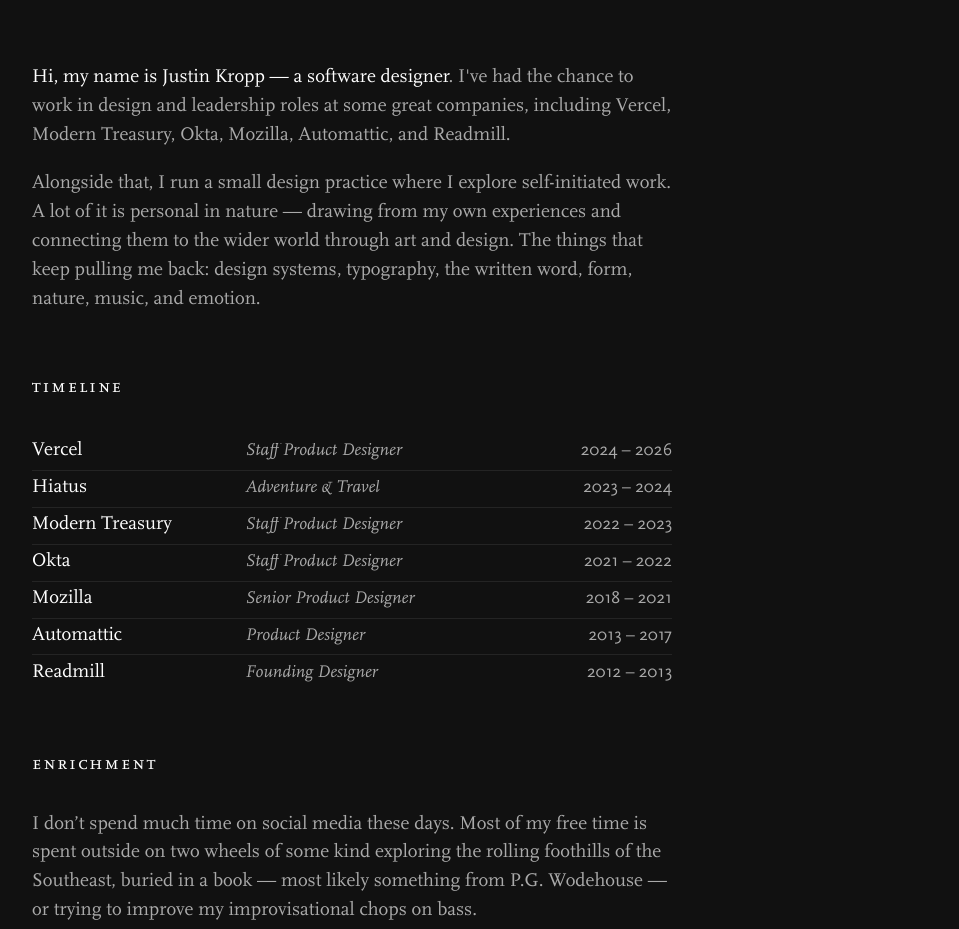
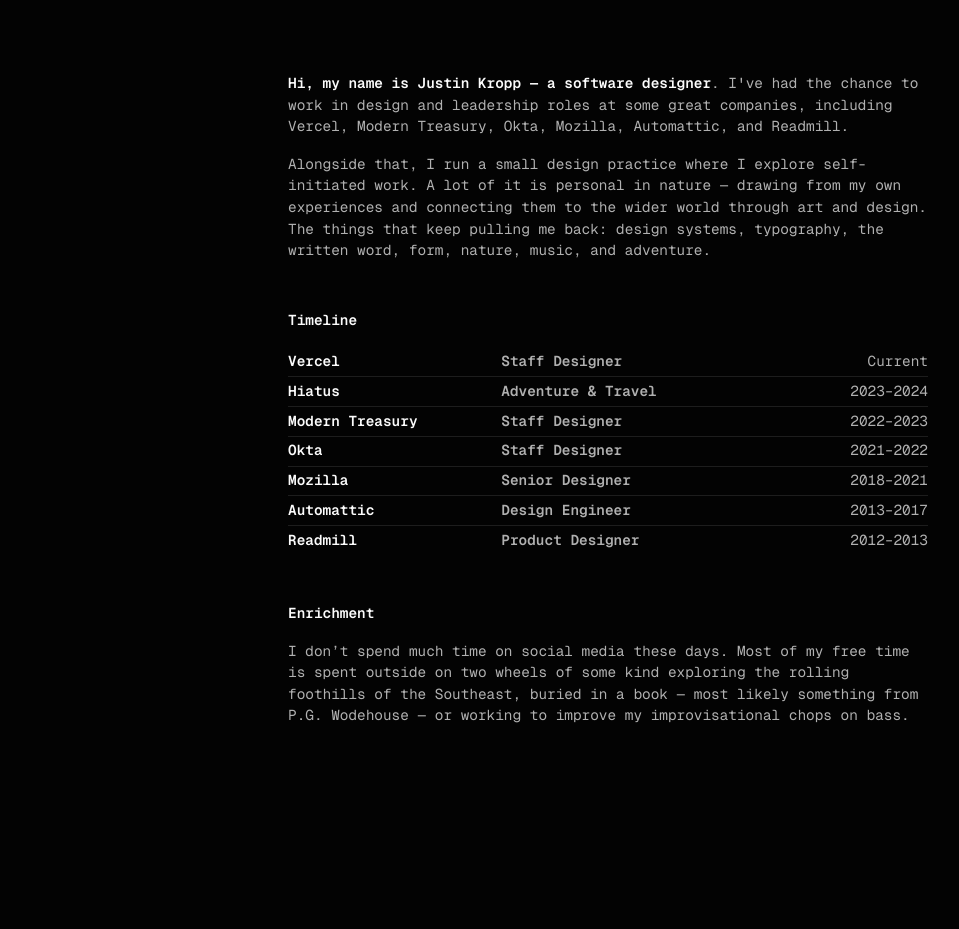
Before and after one commit to justinkropp/justinkropp, a website: page index.html in a window 1280 px wide. Shown: the whole page, without its empty margins (32-991 px from the left). After the commit the page ends 800 px from the top, so only its background shows below. Drawn offline with Linux system fonts and the light colour scheme.

Commit message:
Switch to Geist fonts and add line-by-line text cascade
Replace the Scala webfonts with Geist and Geist Mono variable fonts, and
animate page text in line by line on load using Motion.

Co-Authored-By: Claude Opus 5.5 <noreply@anthropic.com>

```diff
--- a/index.html
+++ b/index.html
@@ -22,7 +22,7 @@
                     nature — drawing from my own experiences and connecting them
                     to the wider world through art and design. The things that
                     keep pulling me back: design systems, typography, the
-                    written word, form, nature, music, and emotion.
+                    written word, form, nature, music, and adventure.
                 </p>
             </section>
             <section class="timeline">
@@ -32,38 +32,38 @@
                 <ul>
                     <li>
                         <h2>Vercel</h2>
-                        <h3>Staff Product Designer</h3>
-                        <p>2024 &ndash; 2026</p>
+                        <h3>Staff Designer</h3>
+                        <p>Current</p>
                     </li>
                     <li>
                         <h2>Hiatus</h2>
                         <h3>Adventure &amp; Travel</h3>
-                        <p>2023 &ndash; 2024</p>
+                        <p>2023&ndash;2024</p>
                     </li>
                     <li>
                         <h2>Modern Treasury</h2>
-                        <h3>Staff Product Designer</h3>
-                        <p>2022 &ndash; 2023</p>
+                        <h3>Staff Designer</h3>
+                        <p>2022&ndash;2023</p>
                     </li>
                     <li>
                         <h2>Okta</h2>
-                        <h3>Staff Product Designer</h3>
-                        <p>2021 &ndash; 2022</p>
+                        <h3>Staff Designer</h3>
+                        <p>2021&ndash;2022</p>
                     </li>
                     <li>
                         <h2>Mozilla</h2>
-                        <h3>Senior Product Designer</h3>
-                        <p>2018 &ndash; 2021</p>
+                        <h3>Senior Designer</h3>
+                        <p>2018&ndash;2021</p>
                     </li>
                     <li>
                         <h2>Automattic</h2>
-                        <h3>Product Designer</h3>
-                        <p>2013 &ndash; 2017</p>
+                        <h3>Design Engineer</h3>
+                        <p>2013&ndash;2017</p>
                     </li>
                     <li>
                         <h2>Readmill</h2>
-                        <h3>Founding Designer</h3>
-                        <p>2012 &ndash; 2013</p>
+                        <h3>Product Designer</h3>
+                        <p>2012&ndash;2013</p>
                     </li>
                 </ul>
             </section>
@@ -77,9 +77,98 @@
                     my free time is spent outside on two wheels of some kind
                     exploring the rolling foothills of the Southeast, buried in
                     a book — most likely something from P.G. Wodehouse — or
-                    trying to improve my improvisational chops on bass.
+                    working to improve my improvisational chops on bass.
                 </p>
             </section>
         </div>
+        <script>
+            // Hide cascade targets before first paint (skipped for reduced motion)
+            const cascade = document.querySelectorAll(
+                ".intro p, .wrapper header, .timeline li, .enrichment p"
+            );
+            const reduceMotion = matchMedia(
+                "(prefers-reduced-motion: reduce)"
+            ).matches;
+            if (!reduceMotion) {
+                cascade.forEach((el) => (el.style.opacity = "0"));
+            }
+            const reveal = () =>
+                cascade.forEach((el) => (el.style.opacity = ""));
+        </script>
+        <script
+            src="https://cdn.jsdelivr.net/npm/motion@14.3.0/dist/motion.min.js"
+            onerror="reveal()"
+        ></script>
+        <script>
+            // Wrap each word of a paragraph in an inline-block span, keeping
+            // nested markup like <strong> intact
+            const wrapWords = (node, words) => {
+                [...node.childNodes].forEach((child) => {
+                    if (child.nodeType === Node.ELEMENT_NODE) {
+                        wrapWords(child, words);
+                        return;
+                    }
+                    if (child.nodeType !== Node.TEXT_NODE) return;
+                    const fragment = document.createDocumentFragment();
+                    child.textContent.split(/(\s+)/).forEach((part) => {
+                        if (!part) return;
+                        if (/^\s+$/.test(part)) {
+                            fragment.append(part);
+                            return;
+                        }
+                        const word = document.createElement("span");
+                        word.textContent = part;
+                        word.style.display = "inline-block";
+                        fragment.append(word);
+                        words.push(word);
+                    });
+                    child.replaceWith(fragment);
+                });
+            };
+
+            // Group a paragraph's words into visual lines by vertical position
+            const splitLines = (el) => {
+                const words = [];
+                wrapWords(el, words);
+                const lines = [];
+                let top = null;
+                words.forEach((word) => {
+                    if (word.offsetTop !== top) {
+                        top = word.offsetTop;
+                        lines.push([]);
+                    }
+                    lines[lines.length - 1].push(word);
+                });
+                return lines;
+            };
+
+            if (!reduceMotion && window.Motion) {
+                const { animate } = Motion;
+                // Measure lines after Geist loads so breaks match the final layout
+                document.fonts.ready.then(() => {
+                    const lines = [];
+                    cascade.forEach((el) => {
+                        if (el.tagName !== "P") {
+                            lines.push([el]);
+                            return;
+                        }
+                        splitLines(el).forEach((line) => {
+                            line.forEach((word) => (word.style.opacity = "0"));
+                            lines.push(line);
+                        });
+                        el.style.opacity = "";
+                    });
+                    lines.forEach((line, i) => {
+                        animate(
+                            line,
+                            { opacity: [0, 1], y: [8, 0] },
+                            { duration: 0.5, delay: i * 0.05, ease: "easeOut" }
+                        );
+                    });
+                });
+            } else {
+                reveal();
+            }
+        </script>
     </body>
 </html>
--- a/main.scss
+++ b/main.scss
@@ -1,33 +1,19 @@
 // Fonts
 
 @font-face {
-    font-family: "Scala Serif";
-    src: url("fonts/ScalaWeb.woff") format("woff");
-}
-
-@font-face {
-    font-family: "Scala Serif Italic";
-    src: url("fonts/ScalaWeb-Ita.woff") format("woff");
-}
-
-@font-face {
-    font-family: "Scala Serif SC";
-    src: url("fonts/ScalaScWeb.woff") format("woff");
-}
-
-@font-face {
-    font-family: "Scala Sans";
-    src: url("fonts/ScalaSansWebPro.woff") format("woff");
+  font-family: "Geist Mono";
+  src: url("fonts/GeistMono-Variable.woff2") format("woff2");
+  font-weight: 100 900;
+  font-style: normal;
+  font-display: swap;
 }
 
 // Variables
 
 :root {
-    --black: rgba(0, 0, 0, 0.9);
-    --serif: "Scala Serif";
-    --serif-italic: "Scala Serif Italic";
-    --serif-sc: "Scala Serif SC";
-    --sans: "Scala Sans";
+    --black: rgba(0, 0, 0, 0.99);
+    --white: rgba(255, 255, 255, 0.99);
+    --mono: "Geist Mono";
 }
 
 ::selection {
@@ -89,11 +75,10 @@ h6 {
 
 p,
 li {
-    font-family: var(--serif);
+    font-family: var(--mono);
     text-wrap: pretty;
-    font-size: 1.2rem;
-    line-height: 1;
-    color: #aaa;
+    font-size: .9rem;
+    line-height: 1.5;
 }
 
 h1,
@@ -103,14 +88,13 @@ h4,
 h5,
 h6 {
     text-wrap: balance;
-    font-size: 1.2rem;
-    font-weight: normal;
-    line-height: 1;
-    color: #fff;
+    font-size: .9rem;
+    font-weight: 600;
+    line-height: 1.5;
 }
 
 strong {
-    font-weight: normal;
+    font-weight: 600;
 }
 
 #root,
@@ -121,38 +105,37 @@ strong {
 // Base
 
 body {
+    display: flex;
     margin: 0;
     padding: 4em;
-    background: #111;
+    background: var(--black);
     .wrapper {
         display: flex;
         flex-direction: column;
-        gap: 4em;
+        gap: 3em;
         max-width: 40em;
+        margin: auto;
         section {
             display: flex;
             flex-direction: column;
-            gap: 1.25em;
+            gap: 1em;
             p {
-                font-family: var(--serif);
-                line-height: 1.5;
-                color: #aaa;
+                font-family: var(--mono);
+                color: rgba(255, 255, 255, 0.69);
                 strong {
-                    font-weight: normal;
-                    color: #fff;
+                    font-weight: 600;
+                    color: rgba(255, 255, 255, 0.99);
                 }
                 em {
-                    font-family: var(--serif-italic);
+                    font-family: var(--mono);
                 }
             }
         }
         .timeline {
             header {
-                margin: 0 0 1em 0;
                 h2 {
-                    font-family: var(--serif-sc);
-                    text-transform: lowercase;
-                    letter-spacing: 0.1em;
+                    font-family: var(--mono);
+                    color: rgba(255, 255, 255, 0.99);
                 }
             }
             ul {
@@ -164,7 +147,7 @@ body {
                     display: flex;
                     align-items: baseline;
                     padding: 0.25em 0;
-                    border-bottom: 1px solid rgba(255, 255, 255, 0.08);
+                    border-bottom: 1px solid rgba(255, 255, 255, 0.1);
                     &:last-child {
                         border-bottom: none;
                     }
@@ -173,35 +156,37 @@ body {
                         white-space: nowrap;
                         overflow: hidden;
                         text-overflow: ellipsis;
+                        font-weight: 600;
+                        color: rgba(255, 255, 255, 0.99);
                     }
                     h3 {
                         width: 100%;
-                        font-family: var(--serif-italic);
-                        font-size: 1.1rem;
+                        font-family: var(--mono);
                         white-space: nowrap;
                         overflow: hidden;
                         text-overflow: ellipsis;
-                        color: #aaa;
+                        color: rgba(255, 255, 255, 0.69);
                     }
 
                     p {
                         width: 100%;
-                        font-family: var(--sans);
-                        font-size: 1.1rem;
+                        font-family: var(--mono);
                         font-variant-numeric: oldstyle-nums;
                         text-align: right;
-                        color: #aaa;
+                        color: rgba(255, 255, 255, 0.69);
                     }
                 }
             }
         }
         .enrichment {
             header {
-                margin: 0 0 1em 0;
                 h2 {
-                    font-family: var(--serif-sc);
-                    text-transform: lowercase;
-                    letter-spacing: 0.1em;
+                    font-family: var(--mono);
+                    font-weight: 600;
+                    color: rgba(255, 255, 255, 0.99);
+                }
+                p {
+                    color: rgba(255, 255, 255, 0.69);
                 }
             }
         }
--- a/package.json
+++ b/package.json
@@ -10,5 +10,8 @@
     "browser-sync": "^3.0.2",
     "npm-run-all": "^4.1.5",
     "sass": "^1.69.5"
+  },
+  "dependencies": {
+    "geist": "^1.9.0"
   }
 }
```
Also changed, not shown: fonts/Geist-Italic-Variable.woff2 (added), fonts/Geist-Variable.woff2 (added), fonts/GeistMono-Italic-Variable.woff2 (added), fonts/GeistMono-Variable.woff2 (added), fonts/ScalaSansScWebPro.woff (deleted), fonts/ScalaSansWebPro.woff (deleted), fonts/ScalaScWeb.woff (deleted), fonts/ScalaWeb-Ita.woff (deleted), fonts/ScalaWeb.woff (deleted), main.css, 2 other files.
